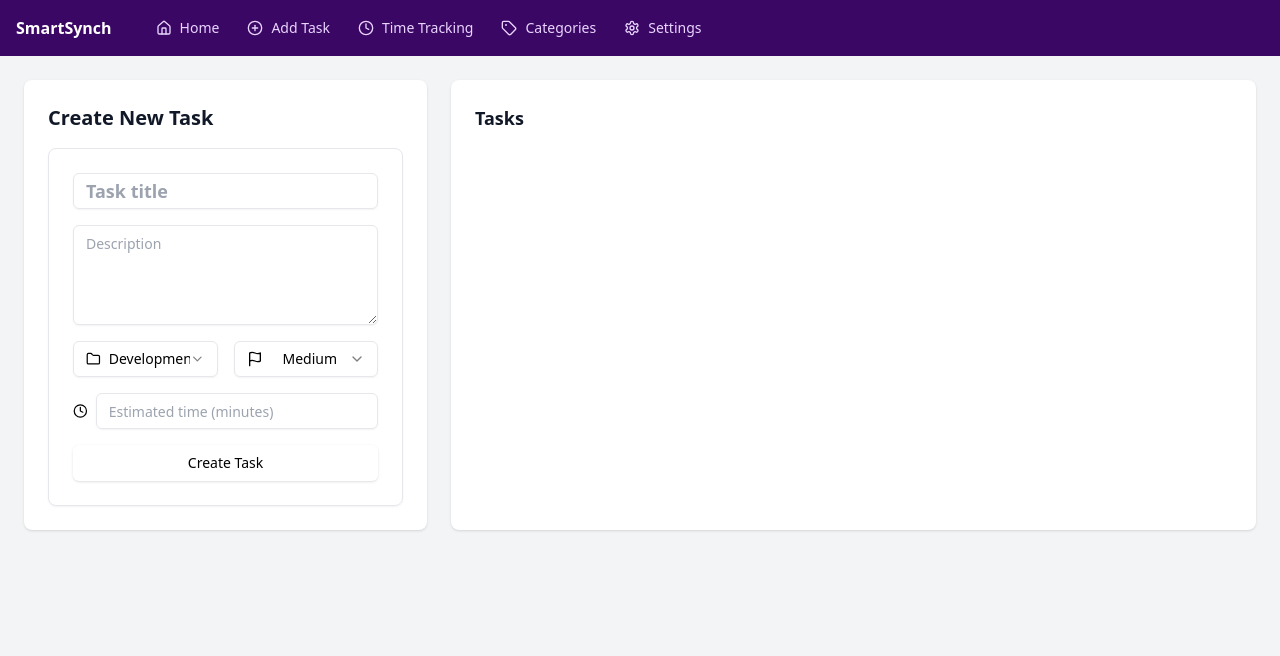
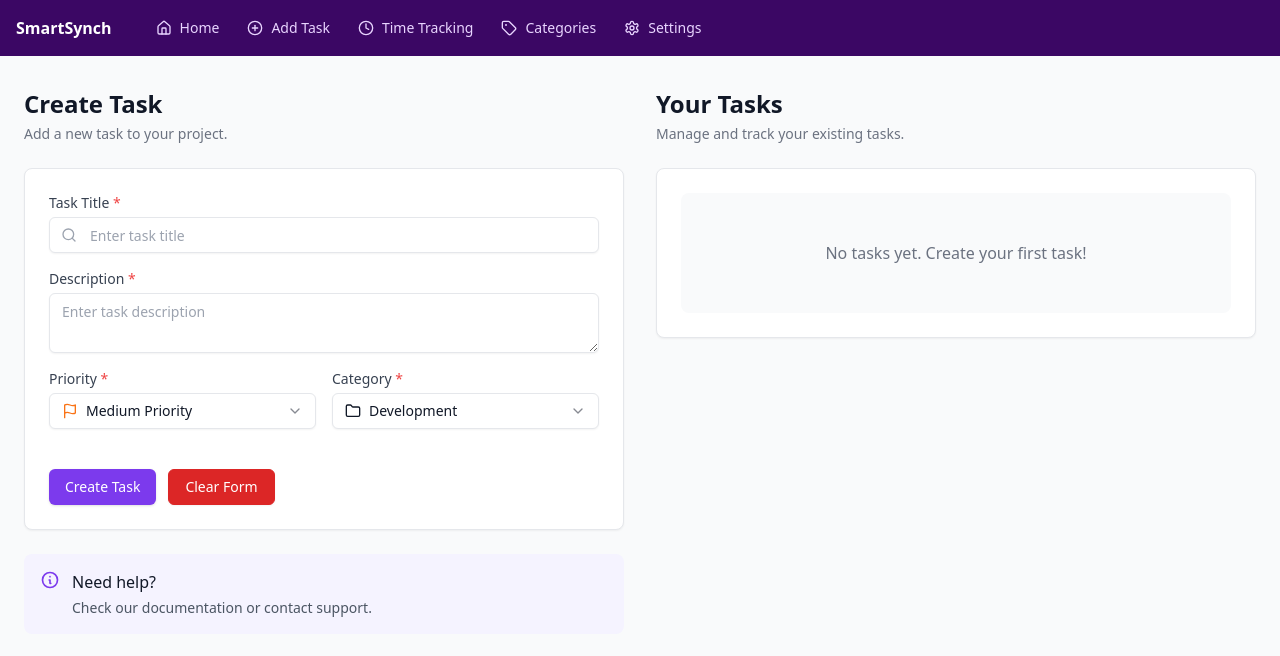
Before and after one commit to jmonfu/projectsinai-ml-training, a Next.js app: page /projects/SmartSynch in a window 1280 px wide. Shown: the top 656 px of the page. Built offline with nearby package versions, Linux system fonts and the light colour scheme.

Commit message:
first functional version of the SmartSynch

```diff
--- a/app/components/SmartSynch/tasks/TaskForm.tsx
+++ b/app/components/SmartSynch/tasks/TaskForm.tsx
@@ -1,5 +1,5 @@
 import { useState } from "react";
-import { Calendar, Clock, Flag, Folder } from 'lucide-react'
+import { Calendar, Clock, Flag, Folder, Search, X } from 'lucide-react'
 import { Button } from "../../common/Button"
 import { Card } from "../../common/Card"
 import { Input } from "../../common/Input"
@@ -44,93 +44,145 @@ export default function TaskForm({ onSubmit, initialTask, isEditing = false }: T
     description: '',
     priority: 'medium',
     category: 'development',
+    estimatedTime: undefined
   });
 
   const handleSubmit = (e: React.FormEvent) => {
     e.preventDefault();
     onSubmit(task);
+    if (!isEditing) {
+      resetForm();
+    }
+  };
+
+  const resetForm = () => {
+    setTask({
+      id: crypto.randomUUID(),
+      title: '',
+      description: '',
+      priority: 'medium',
+      category: 'development',
+      estimatedTime: undefined
+    });
+  };
+
+  const getPriorityLabel = (priority: string) => {
+    const labels = {
+      low: 'Low Priority',
+      medium: 'Medium Priority',
+      high: 'High Priority'
+    };
+    return labels[priority as keyof typeof labels] || priority;
   };
 
   return (
-    <Card className="p-6 space-y-4">
-      <form onSubmit={handleSubmit} className="space-y-4">
-        <div className="space-y-2">
+    <form onSubmit={handleSubmit} className="space-y-6">
+      <div className="space-y-4">
+        <div>
+          <label className="block text-sm font-medium text-gray-700 mb-1">
+            Task Title <span className="text-red-500">*</span>
+          </label>
+          <div className="relative">
+            <div className="absolute inset-y-0 left-3 flex items-center pointer-events-none">
+              <Search className="h-4 w-4 text-gray-400" />
+            </div>
             <Input
-            placeholder="Task title"
+              type="text"
               value={task.title}
               onChange={(e) => setTask({ ...task, title: e.target.value })}
-            className="text-lg font-semibold"
+              className="pl-10 pr-10 w-full bg-white text-gray-900"
+              placeholder="Enter task title"
+              required
             />
           </div>
+        </div>
 
-        <div className="space-y-2">
+        <div>
+          <label className="block text-sm font-medium text-gray-700 mb-1">
+            Description <span className="text-red-500">*</span>
+          </label>
           <Textarea
-            placeholder="Description"
             value={task.description}
             onChange={(e) => setTask({ ...task, description: e.target.value })}
-            className="min-h-[100px]"
+            className="w-full bg-white text-gray-900"
+            placeholder="Enter task description"
+            required
           />
         </div>
 
         <div className="grid grid-cols-2 gap-4">
-          <div className="space-y-2">
+          <div>
+            <label className="block text-sm font-medium text-gray-700 mb-1">
+              Priority <span className="text-red-500">*</span>
+            </label>
+            <Select
+              value={task.priority}
+              onValueChange={(value: 'low' | 'medium' | 'high') =>
+                setTask({ ...task, priority: value })
+              }
+            >
+              <SelectTrigger className="w-full bg-white text-gray-900">
+                <div className="flex items-center gap-2">
+                  <Flag className={`h-4 w-4 ${
+                    task.priority === 'high' ? 'text-red-500' :
+                    task.priority === 'medium' ? 'text-orange-500' :
+                    'text-green-500'
+                  }`} />
+                  <span className="text-gray-900">{getPriorityLabel(task.priority)}</span>
+                </div>
+              </SelectTrigger>
+              <SelectContent>
+                <SelectItem value="low" className="text-gray-900">Low Priority</SelectItem>
+                <SelectItem value="medium" className="text-gray-900">Medium Priority</SelectItem>
+                <SelectItem value="high" className="text-gray-900">High Priority</SelectItem>
+              </SelectContent>
+            </Select>
+          </div>
+
+          <div>
+            <label className="block text-sm font-medium text-gray-700 mb-1">
+              Category <span className="text-red-500">*</span>
+            </label>
             <Select
               value={task.category}
-              onValueChange={(value) => setTask({ ...task, category: value as TaskCategory })}
+              onValueChange={(value: TaskCategory) =>
+                setTask({ ...task, category: value })
+              }
             >
-              <SelectTrigger className="w-full">
-                <Folder className="w-4 h-4 mr-2" />
-                <SelectValue placeholder="Category" />
+              <SelectTrigger className="w-full bg-white text-gray-900">
+                <div className="flex items-center gap-2">
+                  <Folder className="h-4 w-4" />
+                  <span className="text-gray-900">{TASK_CATEGORIES[task.category].name}</span>
+                </div>
               </SelectTrigger>
               <SelectContent>
                 {Object.entries(TASK_CATEGORIES).map(([key, { name }]) => (
-                  <SelectItem key={`category-${key}`} value={key}>
+                  <SelectItem key={key} value={key} className="text-gray-900">
                     {name}
                   </SelectItem>
                 ))}
               </SelectContent>
             </Select>
           </div>
-
-          <div className="space-y-2">
-            <Select
-              value={task.priority}
-              onValueChange={(value) => setTask({ ...task, priority: value as Task['priority'] })}
-            >
-              <SelectTrigger className="w-full">
-                <Flag className="w-4 h-4 mr-2" />
-                <SelectValue placeholder="Priority" />
-              </SelectTrigger>
-              <SelectContent>
-                {['low', 'medium', 'high'].map((p) => (
-                  <SelectItem key={`priority-${p}`} value={p}>
-                    {p.charAt(0).toUpperCase() + p.slice(1)}
-                  </SelectItem>
-                ))}
-              </SelectContent>
-            </Select>
         </div>
       </div>
 
-        <div className="space-y-2">
-          <div className="flex items-center space-x-2">
-            <Clock className="w-4 h-4" />
-            <Input
-              type="number"
-              placeholder="Estimated time (minutes)"
-              value={task.estimatedTime || ''}
-              onChange={(e) => setTask({ ...task, estimatedTime: Number(e.target.value) })}
-              className="w-full"
-            />
-          </div>
-        </div>
-
-        <div className="flex justify-end space-x-2">
-          <Button type="submit" className="w-full">
+      <div className="flex gap-3 pt-4">
+        <Button
+          type="submit"
+          className="bg-violet-600 hover:bg-violet-700 text-white"
+        >
           {isEditing ? 'Update Task' : 'Create Task'}
+        </Button>
+        <Button
+          type="button"
+          variant="outline"
+          onClick={resetForm}
+          className="bg-red-600 hover:bg-red-700 text-white border-red-600 hover:border-red-700"
+        >
+          Clear Form
         </Button>
       </div>
     </form>
-    </Card>
   );
 }
--- a/app/components/SmartSynch/tasks/TaskList.tsx
+++ b/app/components/SmartSynch/tasks/TaskList.tsx
@@ -1,4 +1,6 @@
-import { Task, TASK_CATEGORIES } from './TaskForm';
+import { Task, TASK_CATEGORIES, TaskCategory } from './TaskForm';
+import { Button } from '../../../components/common/Button';
+import { Pencil, Trash2, Flag } from 'lucide-react';
 
 interface TaskListProps {
   tasks: Task[];
@@ -7,48 +9,95 @@ interface TaskListProps {
 }
 
 export default function TaskList({ tasks, onEdit, onDelete }: TaskListProps) {
+  // Group tasks by category
+  const tasksByCategory = tasks.reduce((acc, task) => {
+    const category = task.category;
+    if (!acc[category]) {
+      acc[category] = [];
+    }
+    acc[category].push(task);
+    return acc;
+  }, {} as Record<TaskCategory, Task[]>);
+
+  const getPriorityColor = (priority: Task['priority']) => {
+    switch (priority) {
+      case 'high': return 'text-red-600';
+      case 'medium': return 'text-orange-600';
+      case 'low': return 'text-green-600';
+      default: return 'text-gray-600';
+    }
+  };
+
+  if (tasks.length === 0) {
     return (
-    <div className="space-y-4">
-      {tasks.map((task) => (
+      <div className="text-center py-12 bg-gray-50 rounded-lg">
+        <p className="text-gray-500">No tasks yet. Create your first task!</p>
+      </div>
+    );
+  }
+
+  return (
+    <div className="space-y-8">
+      {Object.entries(TASK_CATEGORIES).map(([category, { name, color }]) => {
+        const categoryTasks = tasksByCategory[category as TaskCategory] || [];
+        if (categoryTasks.length === 0) return null;
+
+        return (
+          <div key={category} className="space-y-3">
+            <h3 className={`font-medium ${color} inline-block px-3 py-1 rounded-full text-sm`}>
+              {name}
+            </h3>
+
+            <div className="space-y-2">
+              {categoryTasks.map((task) => (
                 <div
                   key={task.id}
-          className="bg-white dark:bg-gray-800 p-4 rounded-lg shadow space-y-2 border-l-4"
-          style={{ borderLeftColor: TASK_CATEGORIES[task.category].color.split(' ')[1].replace('text', 'border') }}
+                  className={`p-4 rounded-lg bg-opacity-50 transition-all hover:bg-opacity-70 ${
+                    category === 'development' ? 'bg-blue-50' :
+                    category === 'design' ? 'bg-purple-50' :
+                    category === 'research' ? 'bg-green-50' :
+                    category === 'meeting' ? 'bg-yellow-50' :
+                    'bg-indigo-50'
+                  }`}
                 >
-          <div className="flex justify-between items-start">
-            <div>
-              <h3 className="font-semibold text-lg">{task.title}</h3>
-              <p className="text-gray-600 dark:text-gray-300">{task.description}</p>
-            </div>
-            <div className="flex space-x-2">
-              <button
-                onClick={() => onEdit(task)}
-                className="text-blue-600 hover:text-blue-800"
-              >
-                Edit
-              </button>
-              <button
-                onClick={() => onDelete(task.id)}
-                className="text-red-600 hover:text-red-800"
-              >
-                Delete
-              </button>
+                  <div className="flex items-start justify-between">
+                    <div className="space-y-1">
+                      <h4 className="font-medium text-gray-900">{task.title}</h4>
+                      <p className="text-sm text-gray-600">{task.description}</p>
+
+                      <div className="flex items-center gap-2 mt-2">
+                        <span className={`inline-flex items-center gap-1 text-xs ${getPriorityColor(task.priority)}`}>
+                          <Flag className="h-3 w-3" />
+                          {task.priority.charAt(0).toUpperCase() + task.priority.slice(1)}
+                        </span>
                       </div>
                     </div>
-          <div className="flex space-x-4 text-sm">
-            <span className={`px-2 py-1 rounded ${
-              task.priority === 'high' ? 'bg-red-100 text-red-800' :
-              task.priority === 'medium' ? 'bg-yellow-100 text-yellow-800' :
-              'bg-green-100 text-green-800'
-            }`}>
-              {task.priority}
-            </span>
-            <span className={`px-2 py-1 rounded ${TASK_CATEGORIES[task.category].color}`}>
-              {TASK_CATEGORIES[task.category].name}
-            </span>
+
+                    <div className="flex items-center gap-2">
+                      <Button
+                        onClick={() => onEdit(task)}
+                        variant="ghost"
+                        size="sm"
+                        className="h-8 w-8 p-0 hover:bg-gray-100"
+                      >
+                        <Pencil className="h-4 w-4 text-blue-600" />
+                      </Button>
+                      <Button
+                        onClick={() => onDelete(task.id)}
+                        variant="ghost"
+                        size="sm"
+                        className="h-8 w-8 p-0 hover:bg-red-100"
+                      >
+                        <Trash2 className="h-4 w-4 text-red-600" />
+                      </Button>
+                    </div>
                   </div>
                 </div>
               ))}
             </div>
+          </div>
+        );
+      })}
+    </div>
   );
 }
--- a/app/projects/SmartSynch/page.tsx
+++ b/app/projects/SmartSynch/page.tsx
@@ -4,6 +4,7 @@ import { useState } from "react";
 import Header from "../../components/SmartSynch/layout/Header";
 import TaskForm, { Task } from '../../components/SmartSynch/tasks/TaskForm';
 import TaskList from '../../components/SmartSynch/tasks/TaskList';
+import { Card } from "../../components/common/Card";
 
 export default function SmartSynchPage() {
   const [currentPage, setCurrentPage] = useState("new");
@@ -28,36 +29,59 @@ export default function SmartSynchPage() {
   };
 
   return (
-    <div className="h-screen flex flex-col bg-gray-100 max-w-7xl mx-auto shadow-xl">
+    <div className="min-h-screen bg-gray-50">
       <Header onNavigate={setCurrentPage} />
-      <main className="flex-1 p-6 overflow-y-auto">
-        {currentPage === "new" && (
-          <div className="flex gap-6">
-            {/* Left side - Form */}
-            <div className="w-1/3 bg-white dark:bg-gray-800 rounded-lg shadow p-6">
-              <h1 className="text-xl font-semibold text-gray-900 dark:text-white mb-4">
-                {editingTask ? 'Edit Task' : 'Create New Task'}
-              </h1>
+      <main className="container mx-auto px-6 py-8">
+        <div className="grid grid-cols-1 lg:grid-cols-2 gap-8">
+          {/* Left Column - Input Form */}
+          <div className="space-y-6">
+            <div>
+              <h2 className="text-2xl font-semibold text-gray-900">Create Task</h2>
+              <p className="mt-1 text-sm text-gray-500">Add a new task to your project.</p>
+            </div>
+
+            <Card className="bg-white p-6">
               <TaskForm
                 onSubmit={handleTaskSubmit}
                 initialTask={editingTask || undefined}
                 isEditing={!!editingTask}
               />
+            </Card>
+
+            {/* Help section */}
+            <div className="bg-violet-50 rounded-lg p-4">
+              <div className="flex items-start gap-3">
+                <div className="text-violet-600">
+                  <svg className="w-5 h-5" fill="none" stroke="currentColor" viewBox="0 0 24 24">
+                    <path strokeLinecap="round" strokeLinejoin="round" strokeWidth={2} d="M13 16h-1v-4h-1m1-4h.01M21 12a9 9 0 11-18 0 9 9 0 0118 0z" />
+                  </svg>
+                </div>
+                <div>
+                  <h3 className="font-medium text-gray-900">Need help?</h3>
+                  <p className="text-sm text-gray-600 mt-1">
+                    Check our documentation or contact support.
+                  </p>
+                </div>
+              </div>
+            </div>
+          </div>
+
+          {/* Right Column - Task List */}
+          <div>
+            <div className="mb-6">
+              <h2 className="text-2xl font-semibold text-gray-900">Your Tasks</h2>
+              <p className="mt-1 text-sm text-gray-500">Manage and track your existing tasks.</p>
             </div>
 
-            {/* Right side - Task List */}
-            <div className="w-2/3 bg-white dark:bg-gray-800 rounded-lg shadow p-6">
-              <h2 className="text-lg font-semibold text-gray-900 dark:text-white mb-4">
-                Tasks
-              </h2>
+            <Card className="bg-white p-6">
               <TaskList
                 tasks={tasks}
                 onEdit={handleEditTask}
                 onDelete={handleDeleteTask}
               />
-            </div>
+            </Card>
           </div>
-        )}
+        </div>
       </main>
     </div>
   );
```
Also changed, not shown: app/components/common/Select.tsx (+3 -5 lines). Lines whose indentation alone changed are shown as unchanged.
